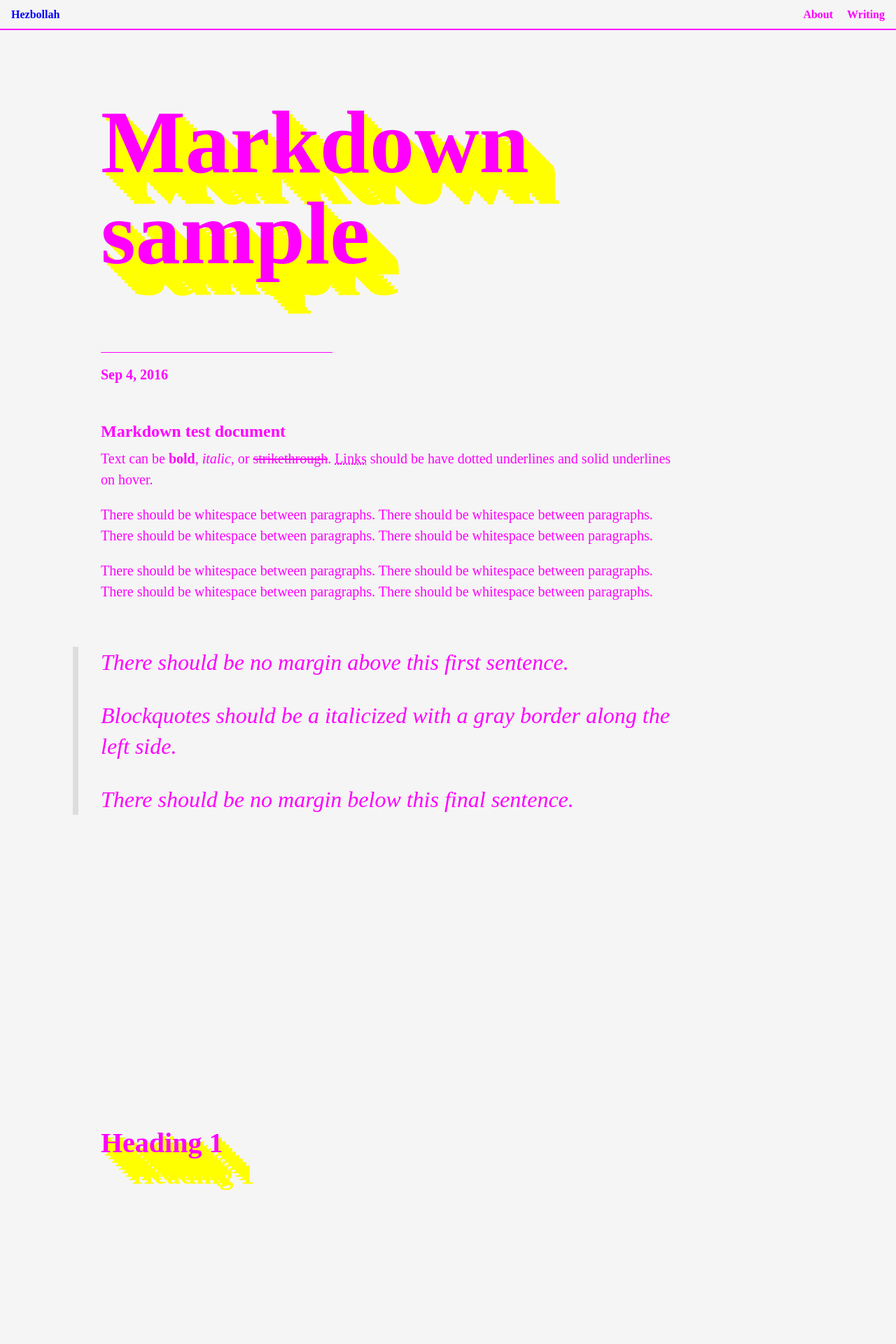
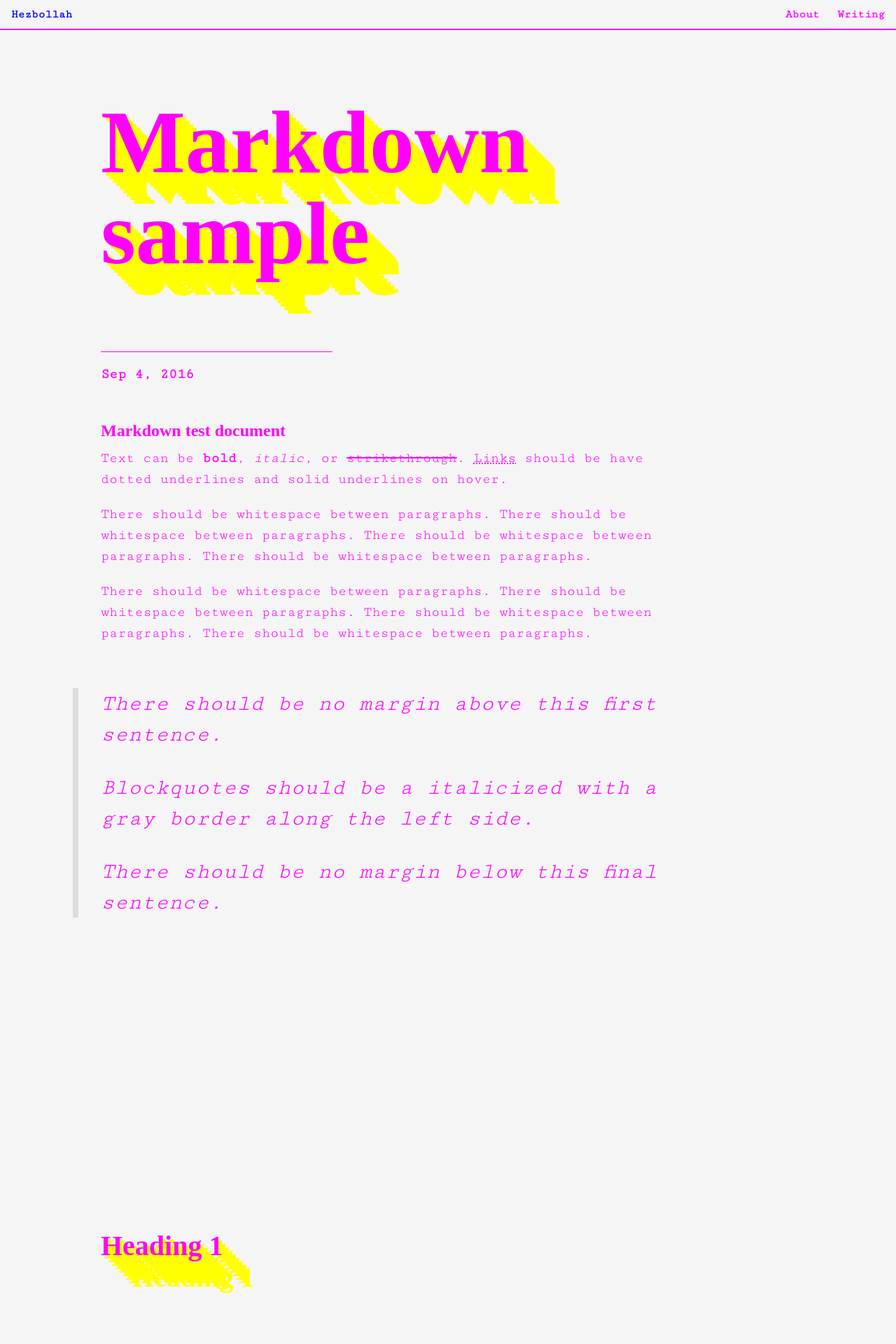
Before and after one commit to jrdntnnr/partyofgod, a Jekyll site: the page built from _posts/2016-09-04-markdown-sample.md, in a window 1280 px wide. Shown: the top 1920 px of the page at 70% size. Built offline with Jekyll 4.4.1, drawn with Linux system fonts in a browser that asks for light colours; some web fonts are replaced; comment, search, counter and statistics services are not loaded.

Commit message:
font fuckery

```diff
--- a/_includes/head.html
+++ b/_includes/head.html
@@ -14,5 +14,6 @@
   <link rel="alternate" type="application/rss+xml" title="{{ site.title }}" href="{{ "/feed.xml" | prepend: site.baseurl | prepend: site.url }}">
 
   <script async defer src="https://buttons.github.io/buttons.js"></script>
-<link rel="preload" as="font" href="https://fonts.googleapis.com/css2?family=UnifrakturCook:wght@700&display=swap" rel="stylesheet">
+<link href="https://fonts.googleapis.com/css2?family=UnifrakturCook:wght@700&display=swap" rel="stylesheet">
+<link href="https://fonts.googleapis.com/css2?family=Cutive+Mono&display=swap" rel="stylesheet">
 </head>
--- a/_sass/_base.scss
+++ b/_sass/_base.scss
@@ -78,6 +78,7 @@ p {
 h1, h2, h3, h4, h5, h6 {
   margin-top: 1em;
   margin-bottom: 0.25em;
+  font-family: 'UnifrakturCook', cursive;
 }
 
 h1, .h1 { font-size: $h1-size; }
--- a/_sass/_variables.scss
+++ b/_sass/_variables.scss
@@ -1,6 +1,6 @@
 
 // Font family
-$body-font-family: 'UnifrakturCook', cursive;
+$body-font-family: 'Cutive Mono', monospace;
 $body-font-size: 16px;
 $prose-font-size: 20px;
 
```
